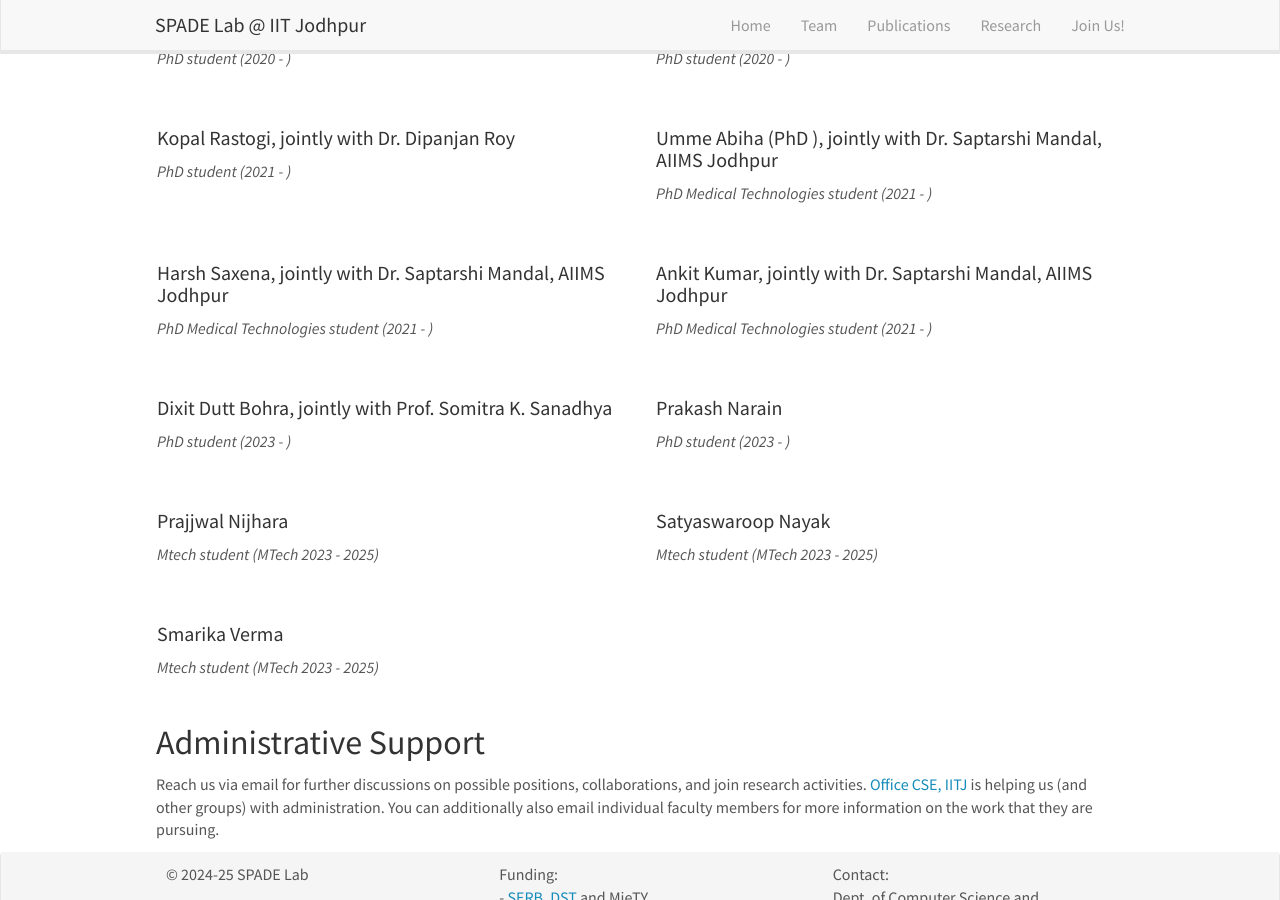
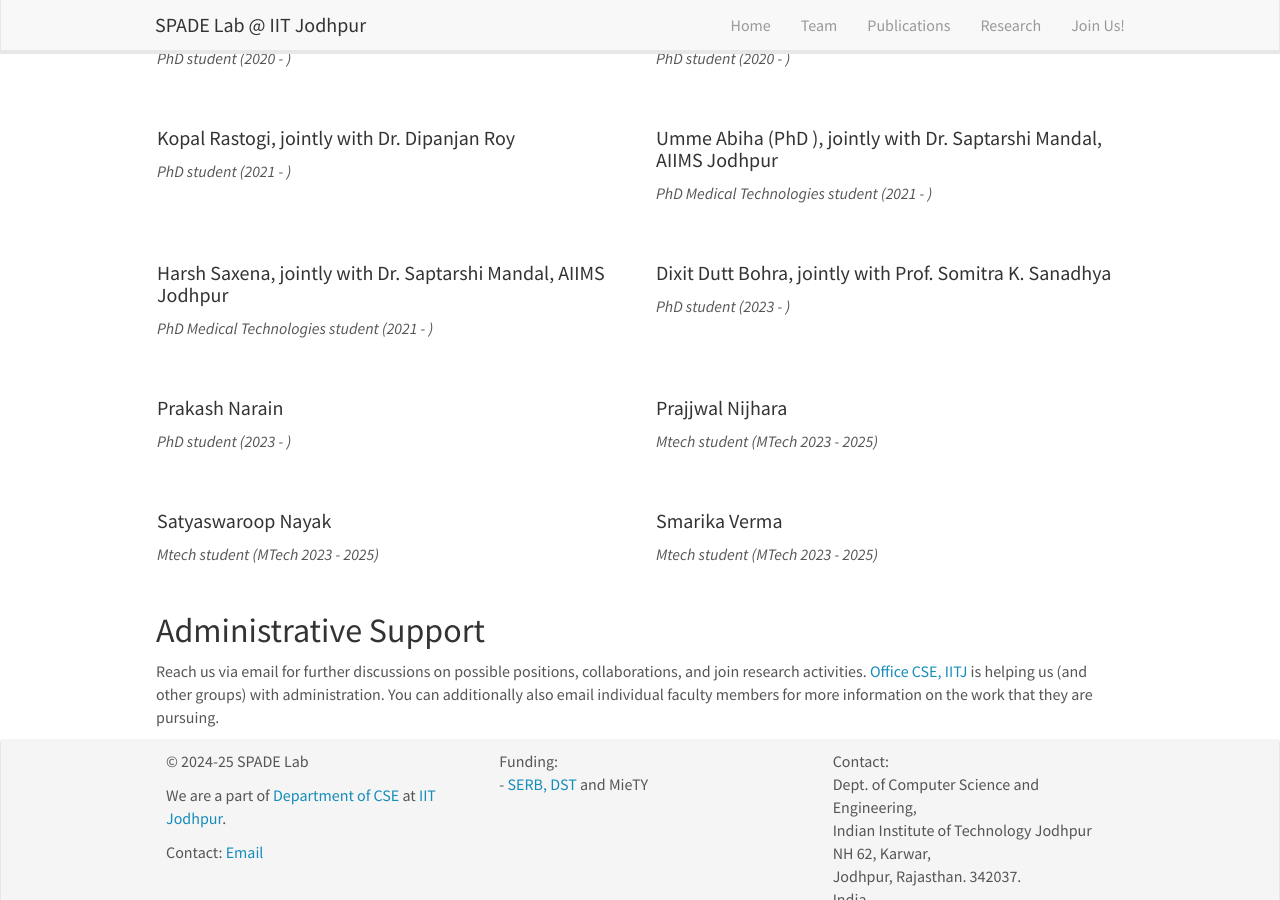
Before and after one commit to SPADE-IITJ/spade-iitj.github.io, a Jekyll site: the page built from _pages/team.md, in a window 1280 px wide and 900 px high, scrolled down 593 px. Built offline with Jekyll 4.4.1, drawn with Linux system fonts in a browser that asks for light colours; nearby versions of some CDN libraries.

Commit message:
Fix more on team page

```diff
--- a/_data/students.yml
+++ b/_data/students.yml
@@ -43,13 +43,6 @@
   number_educ: 0
   education1:
 
-- name: Ankit Kumar, jointly with Dr. Saptarshi Mandal, AIIMS Jodhpur
-  photo: rock.jpg
-  info: PhD Medical Technologies student (2021 - )
-  email:
-  number_educ: 0
-  education1:
-
 - name: Dixit Dutt Bohra, jointly with Prof. Somitra K. Sanadhya
   photo: rock.jpg
   info: PhD student (2023 - )
@@ -66,7 +59,7 @@
 
 - name: Prajjwal Nijhara
   photo: rock.jpg
-  info: MTech-PhD student (2023 - )
+  info: MTech+PhD student (2023 - )
   email:
   number_educ: 0
   education1:
```
